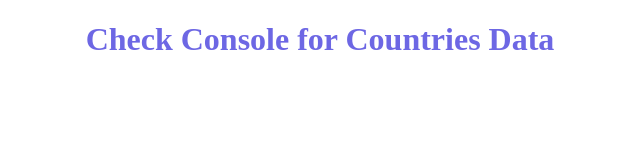
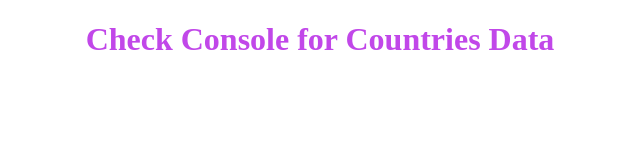
Before and after one commit to DwarakanathAkkala/Guvi-Tasks, a plain HTML site: page Day7/1(c).html in a window 1280 px wide. Shown: the whole page, without its empty margins (320-960 px from the left). Drawn offline with Linux system fonts and the light colour scheme; no server answers.

Commit message:
Update 1(c).html

```diff
--- a/Day7/1(c).html
+++ b/Day7/1(c).html
@@ -10,7 +10,7 @@
     <title>Countries Data</title>
 </head>
 <body>
-    <h1 style="text-align: center; color: #6D67E4;">Check Console for Countries Data</h1>
+    <h1 style="text-align: center; color: #C147E9;">Check Console for Countries Data</h1>
 </body>
 </html>
 <script>
```
